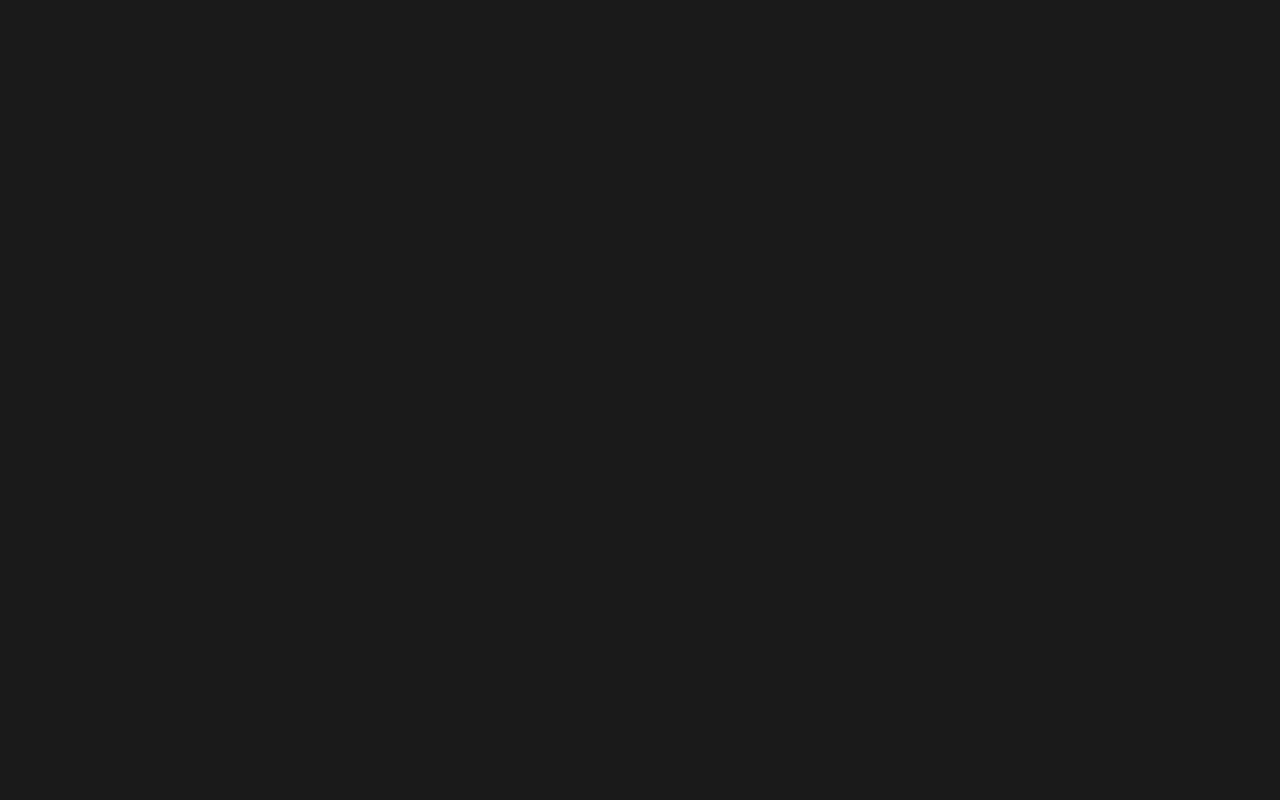
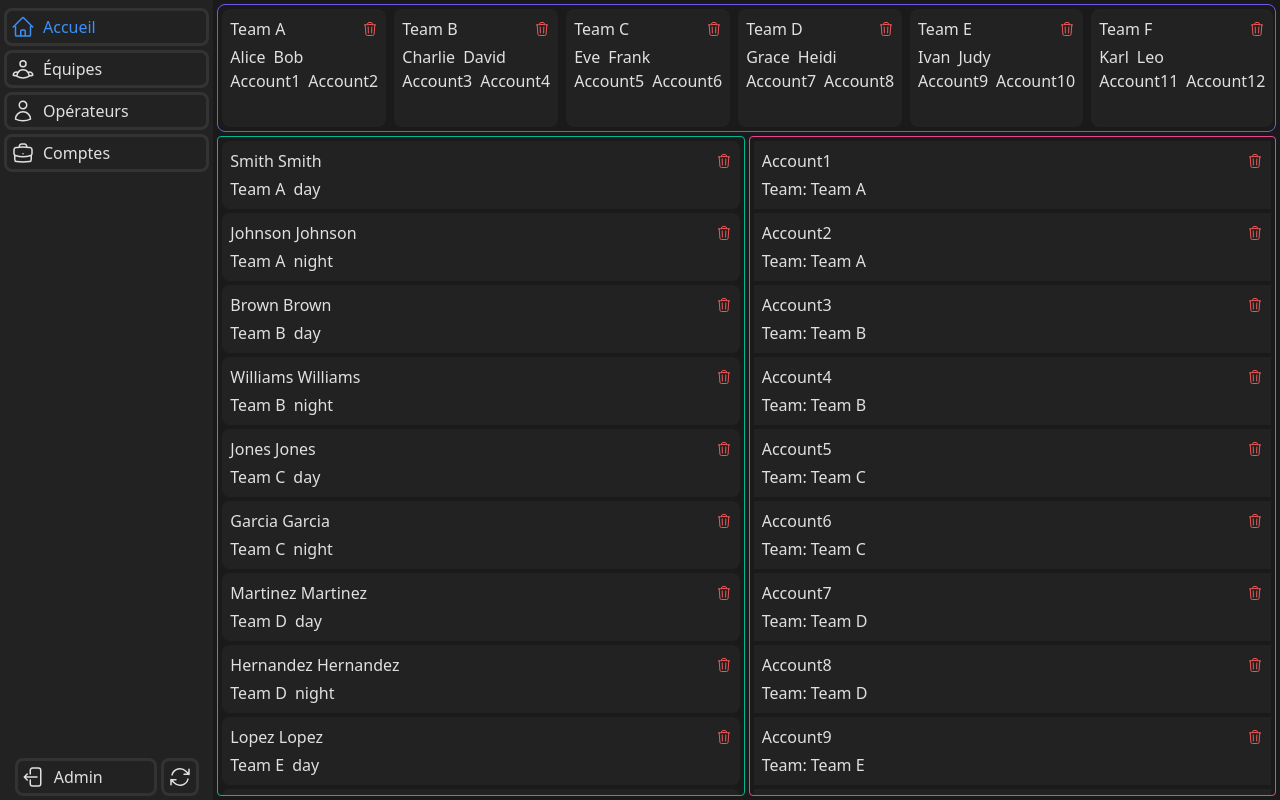
Before and after one commit to wallcreation/OPS-Front, a Vue app: page /admin/dashboard in a window 1280 px wide. Before the commit this address had no page. Built offline with nearby package versions, Linux system fonts and the light colour scheme.

Commit message:
refactor: update AdminSide component to use RouterLink, restructure routing for Admin views

```diff
--- a/src/components/AdminSide.vue
+++ b/src/components/AdminSide.vue
@@ -1,8 +1,12 @@
+<script setup>
+import { RouterLink } from 'vue-router'
+</script>
 <template>
   <aside class="bg-[#222222] text-[#E0E0E0] p-1 h-screen text-center flex flex-col justify-between">
     <div>
-      <a
-        href="#"
+      <RouterLink
+        to="/admin/dashboard"
+        active-class="text-bold text-[#3B91F9]"
         class="flex items-center gap-2 my-1 p-1 rounded-lg border-3 border-[#333333] hover:border-[#3B91F9] hover:text-[#3B91F9]"
       >
         <svg
@@ -24,10 +28,11 @@
           />
         </svg>
         <span class="hidden md:inline">Accueil</span>
-      </a>
+      </RouterLink>
 
-      <a
-        href="#"
+      <RouterLink
+        to="/admin/teams"
+        active-class="text-bold text-[#6C5CE7]"
         class="flex items-center gap-2 my-1 p-1 rounded-lg border-3 border-[#333333] hover:border-[#6C5CE7] hover:text-[#6C5CE7]"
       >
         <svg
@@ -55,7 +60,7 @@
           />
         </svg>
         <span class="hidden md:inline">Équipes</span>
-      </a>
+      </RouterLink>
 
       <a
         href="#"
--- a/src/router/index.js
+++ b/src/router/index.js
@@ -5,8 +5,8 @@ import OperatorLayout from '@/layouts/OperatorLayout.vue'
 // views
 import LoginView from '@/views/LoginView.vue'
 import AdminView from '@/views/AdminView.vue'
-import TeamView from '@/views/TeamView.vue'
-import AdminDashboard from '@/views/AdminDashboard.vue'
+import AdminTeamView from '@/views/AdminTeamView.vue'
+import AdminDashboardView from '@/views/AdminDashboardView.vue'
 
 const router = createRouter({
   history: createWebHistory(import.meta.env.BASE_URL),
@@ -25,9 +25,14 @@ const router = createRouter({
       component: AdminLayout,
       children : [
         {
-          path: '',
+          path: 'dashboard',
           name: 'admin-dashboard',
-          component: AdminDashboard
+          component: AdminDashboardView
+        },
+        {
+          path: 'teams',
+          name: 'admin-teams',
+          component: AdminTeamView
         }
       ]
     },
--- a/src/views/TeamView.vue
+++ b/src/views/AdminTeamView.vue
@@ -2,7 +2,7 @@
 import AdminSide from '@/components/AdminSide.vue';
 </script>
 <template>
-    <div>
-        <AdminSide class="w-1/6"/>
-    </div>
+    <main>
+        <div></div>
+    </main>
 </template>
```
Also changed, not shown: src/views/AdminDashboardView.vue (renamed from src/views/AdminDashboard.vue).
